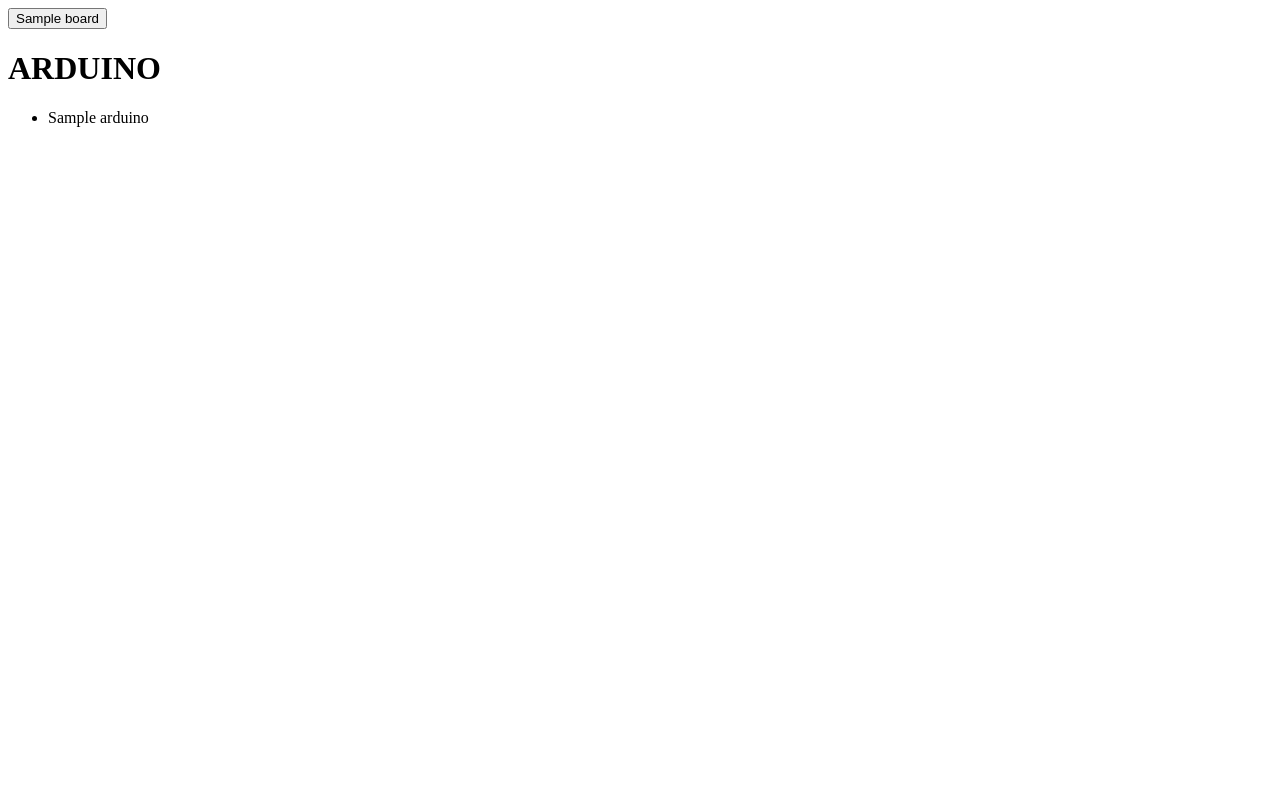
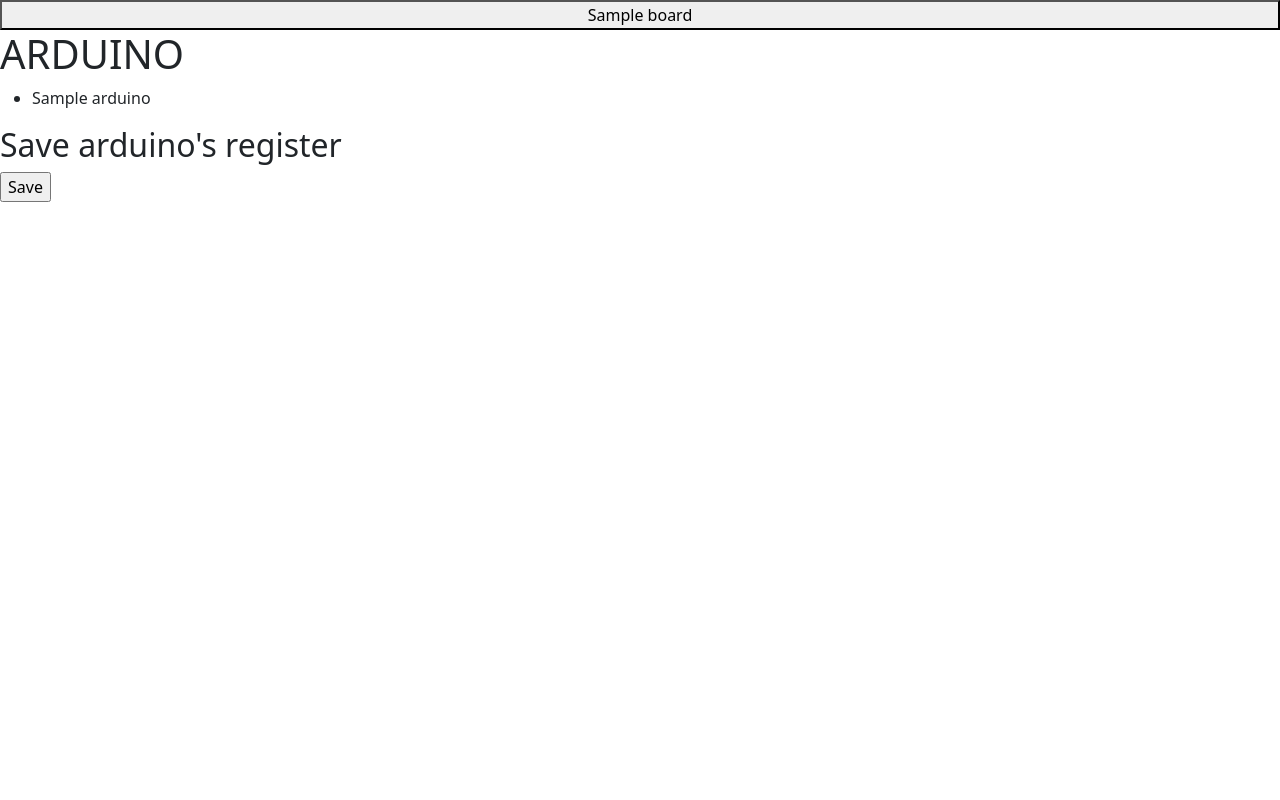
Before and after one commit to marioyeahs/quantumrobotics, a Django app: template quantumrobotics/arduinodata/templates/arduinodata/index.html in a window 1280 px wide. Run offline with Django 3.2, Linux system fonts and the light colour scheme; tables that the repository leaves empty hold one stand-in row (values such as "Sample post"); the template is opened without the code that fills it: values that come from a table or form of the project are taken from there, most other values are stand-ins (such as "Sample title", 1, 10 or a date in 2020); parts of the project's set-up code (start-up, migrations or seed data) failed here and were passed over.

Commit message:
add: form to save data

```diff
--- a/quantumrobotics/arduinodata/templates/arduinodata/index.html
+++ b/quantumrobotics/arduinodata/templates/arduinodata/index.html
@@ -3,10 +3,18 @@
 {% load static %}
 
 {% block head %}
+    <title>Quantum Robotics</title>
+    <!-- Favicon-->
+    <link rel="icon" type="image/x-icon" href="assets/favicon.ico" />
+    <!-- Bootstrap icons-->
+    <link href="https://cdn.jsdelivr.net/npm/bootstrap-icons@1.5.0/font/bootstrap-icons.css" rel="stylesheet" />
+    <!-- Core theme CSS (includes Bootstrap)-->
+    <link href="{% static 'arduinodata/css/styles.css' %}" rel="stylesheet" />
     <script type="text/javascript" src="{% static 'arduinodata/js/index.js' %}"></script>
 {% endblock %}
 
 {% block body %}
+<body class="d-flex flex-column h-100">
     {% for key,board in value_boards %}
         <button data-board={{key}}>{{board}}</button>
     {% endfor %}
@@ -19,4 +27,12 @@
         </ul>
     </div>
     <div id="models"></div>
+    <h2>Save arduino's register</h2>
+    <form>
+        {% csrf_token %}
+        {{form}}
+    <input type="submit" id="oferta_compra" value="Save">
+    </form>
+
+</body>
 {% endblock %}
```
